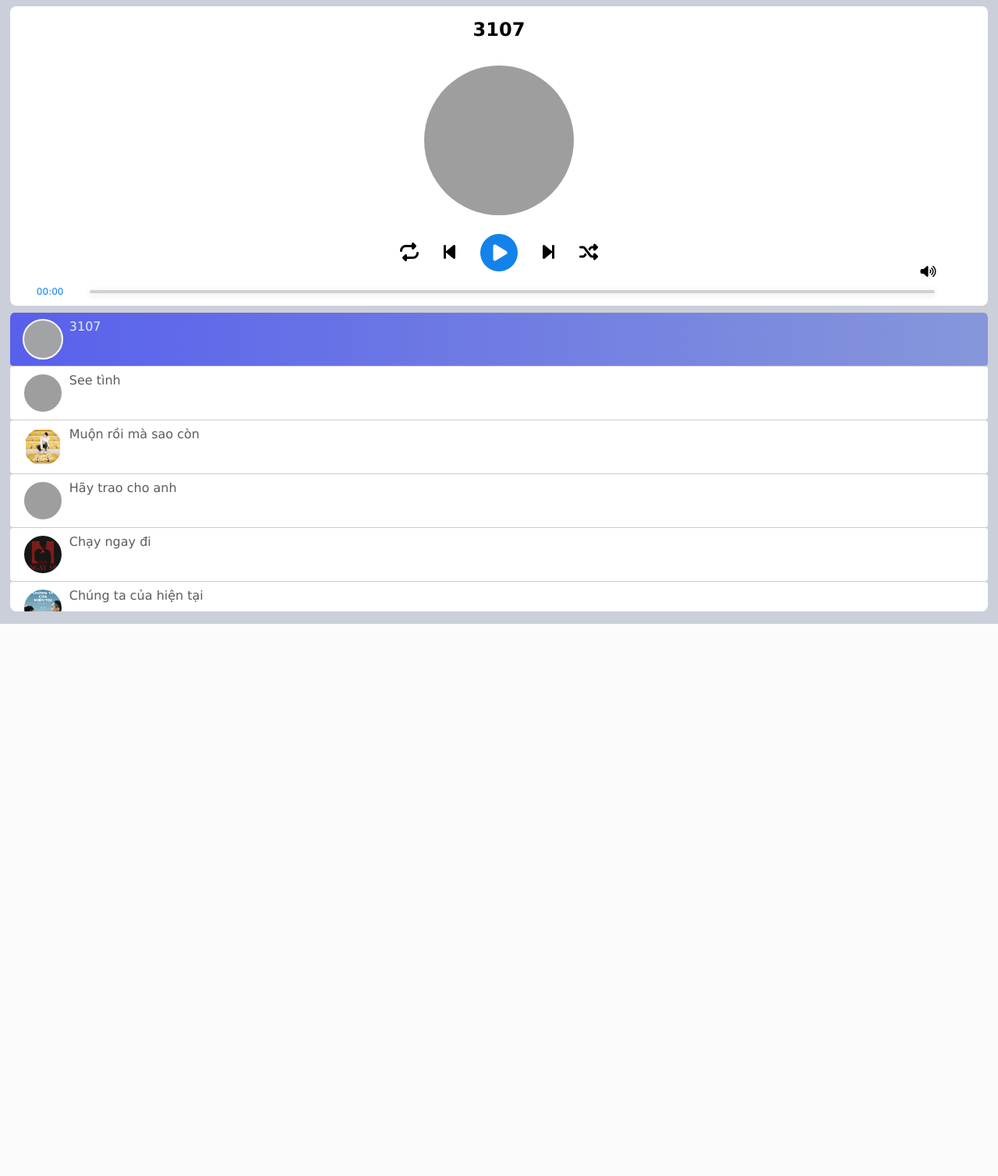
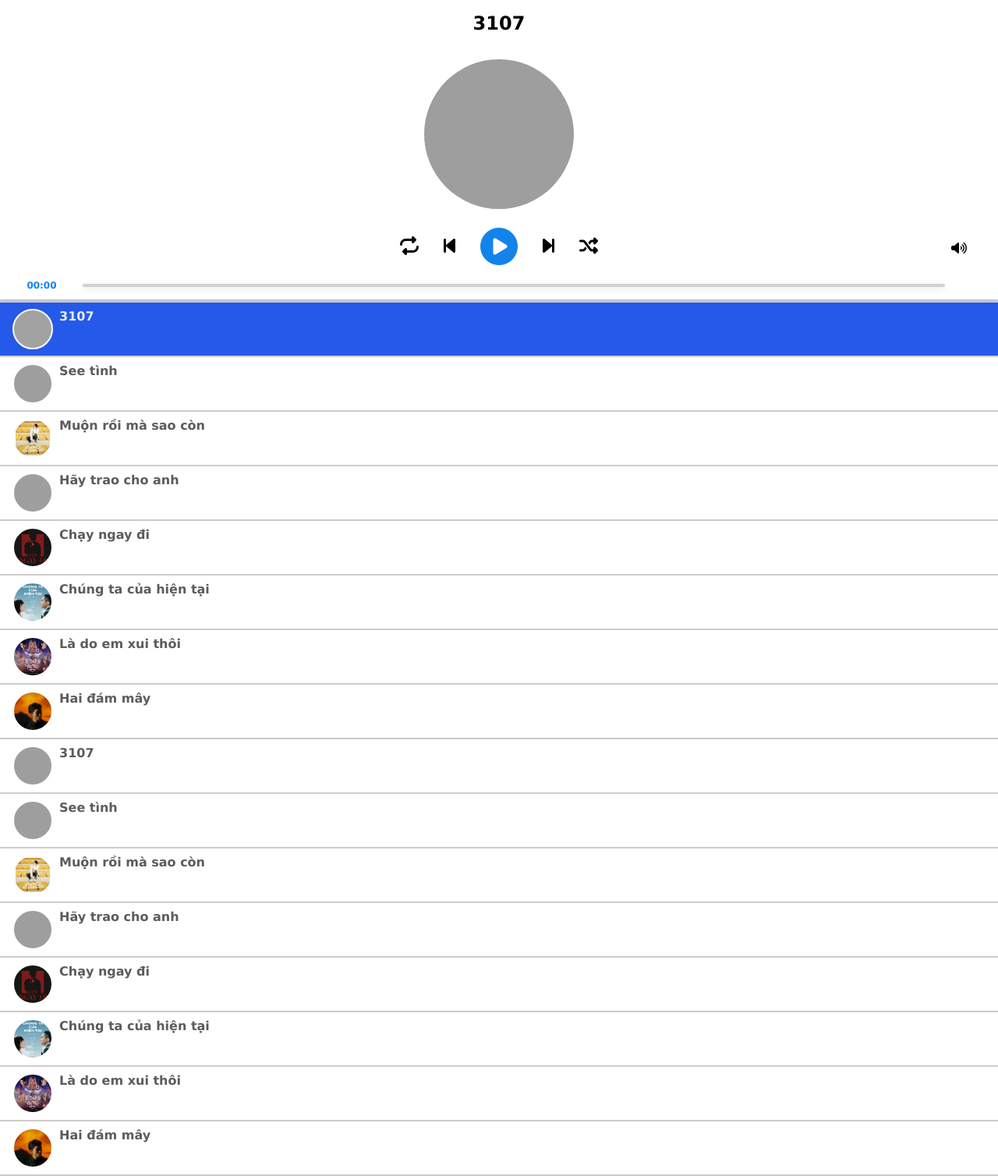
Before and after one commit to vtvy/music, a PHP site: page / in a window 1280 px wide. Shown: the whole page at 78% size. Before the commit the page ends 800 px from the top, so only its background shows below. Run offline with PHP 8.4, Linux system fonts and the light colour scheme; some libraries are stand-ins or nearby versions; grey boxes are pictures that could not be loaded.

Commit message:
fix mute buf

```diff
--- a/assets/css/style.css
+++ b/assets/css/style.css
@@ -1,7 +1,10 @@
 :root {
     --music-shadow: rgba(99, 99, 99, 0.2) 0px 2px 8px 0px;
     --active-color: #1383eb;
+    --playing-color: #134deb;
+    --hover-color: #86a5fa7e;
     --text-color: #5c5c5c;
+    --secondary-text-color: #ffffff;
     --main-color: #effbff;
     --background-color: #cbcfd9;
 }
@@ -28,11 +31,11 @@
 }
 
 ::-webkit-scrollbar {
-    width: 1rem;
+    width: 0.5rem;
 }
 
 ::-webkit-scrollbar-thumb {
-    background: #b1b1b1;
+    background: #99acb8;
     border-radius: 0.5rem;
 }
 
@@ -43,6 +46,7 @@
 body {
     background-color: var(--background-color);
     font-family: Verdana, Tahoma, sans-serif;
+    font-weight: 700;
 }
 
 #main {
@@ -55,8 +59,9 @@ body {
     display: flex;
     justify-content: center;
     width: 100%;
-    height: 25rem;
+    height: 24rem;
     background-color: var(--background-color);
+    box-shadow: var(--music-shadow);
     position: fixed;
     top: 0;
     z-index: 1;
@@ -66,11 +71,9 @@ body {
     display: flex;
     flex-direction: column;
     align-items: center;
-    width: 98%;
+    width: 100%;
     position: fixed;
     top: 0;
-    border-radius: 0.5rem;
-    margin: 0.5rem 0;
     background-color: #fff;
 }
 .dashboard #music-name {
@@ -106,8 +109,8 @@ body {
 
 #volume-btn {
     position: absolute;
-    right: 0;
-    bottom: 0;
+    right: -28px;
+    bottom: 22px;
     display: flex;
     flex-direction: column;
 }
@@ -231,28 +234,26 @@ body {
 }
 
 #song-list {
-    margin-top: 25rem;
-    width: 98%;
+    margin-top: 24.25rem;
+    width: 100%;
     color: var(--text-color);
-    overflow-y: scroll;
-    height: calc(100vh - 26rem);
     border-radius: 0.5rem;
 }
+
 .song {
     display: flex;
     padding: 0.5rem;
     background: #ffffff;
-    border-radius: 0.25rem;
-    border-top: #ccc solid 0.063rem;
+    border-bottom: #ccc solid 0.125rem;
 }
 
 .song:hover {
-    background: #e5f0ff;
-    border-radius: 0.5rem;
+    color: var(--secondary-text-color);
+    background: var(--hover-color);
 }
 
 .song.playing-song {
-    background: linear-gradient(90deg, #4c54ee, #8090da);
+    background: var(--playing-color);
     color: #e6f1f9;
     opacity: 0.9;
 }
--- a/index.js
+++ b/index.js
@@ -196,7 +196,7 @@ const music = {
     },
 
     setColor: function (percent) {
-        return `linear-gradient(90deg, #bd1b4b ${percent}%, #ccc  ${percent}%)`;
+        return `linear-gradient(90deg, #1383eb ${percent}%, #ccc  ${percent}%)`;
     },
 
     convertTime: function (time) {
@@ -268,11 +268,12 @@ const music = {
             currentSong.muted = true;
             volumeSlider.style.background = this.setColor(0);
         } else {
-            volumeSlider.value = this.settings.volume * 100;
+            volumeSlider.value =
+                this.settings.volume === 0 ? 50 : this.settings.volume * 100;
             currentSong.muted = false;
-            volumeSlider.style.background = this.setColor(
-                this.settings.volume * 100
-            );
+            currentSong.volume = volumeSlider.value / 100;
+            console.log(volumeSlider.value);
+            volumeSlider.style.background = this.setColor(volumeSlider.value);
         }
     },
 
@@ -281,7 +282,7 @@ const music = {
             `.song[song-index="${this.settings.currentSongIndex}"]`
         ).scrollIntoView({
             behavior: "smooth",
-            block: "start",
+            block: "center",
         });
     },
 
```
